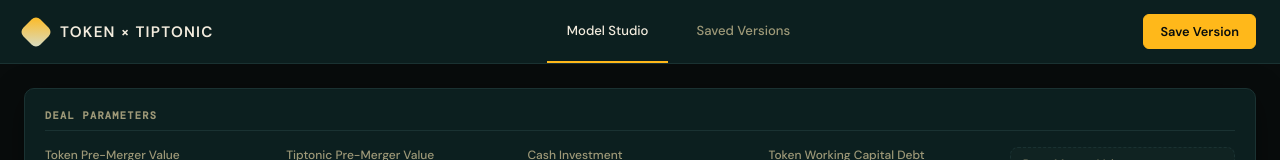
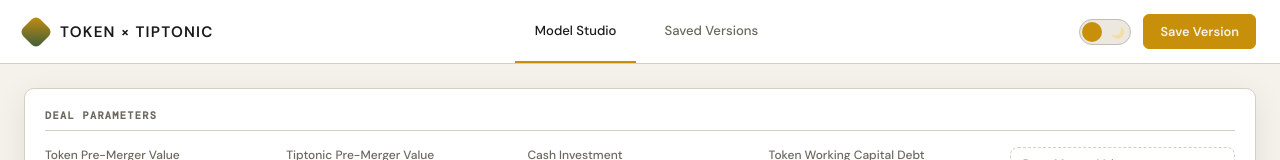
Before and after one commit to Flaniganimal/token-tiptonic-cap-table-tracker, a website: page index.html in a window 1280 px wide. Shown: the top 160 px of the page. Drawn offline with nearby package versions, Linux system fonts and the light colour scheme; no server answers; a web font is replaced by a local one.

Commit message:
Added theme toggle supporting default light mode and dark mode

```diff
--- a/app.js
+++ b/app.js
@@ -771,3 +771,24 @@ async function renderVersions() {
 
 // Run Initialisation on Page Load
 document.addEventListener('DOMContentLoaded', init);
+
+// Toggle Light / Dark Mode
+function toggleTheme() {
+  const html = document.documentElement;
+  const current = html.getAttribute('data-theme');
+  let next = 'light';
+
+  if (current === 'dark') {
+    html.removeAttribute('data-theme');
+    next = 'light';
+    showToast("Switched to Light Mode");
+  } else {
+    html.setAttribute('data-theme', 'dark');
+    next = 'dark';
+    showToast("Switched to Dark Mode");
+  }
+
+  try {
+    localStorage.setItem('token_tiptonic_theme', next);
+  } catch(e) {}
+}
--- a/index.css
+++ b/index.css
@@ -1,6 +1,33 @@
 @import url('https://fonts.googleapis.com/css2?family=DM+Mono:wght@300;400;500&family=DM+Sans:wght@300;400;500;600;700&display=swap');
 
 :root {
+  /* Default: Light Mode */
+  --bg: #f5f1eb;
+  --surface: #ffffff;
+  --surface2: #ede8df;
+  --border: #d4cfc5;
+  --border2: #c2bdb3;
+  --text: #1a1a18;
+  --muted: #6b685e;
+  --accent: #c8900a;
+  --accent-hover: #b07c08;
+  --accent2: #3a5a40;
+  --red: #c0392b;
+  --red-bg: rgba(192, 57, 43, 0.1);
+  --green: #27774a;
+  --green-bg: rgba(39, 119, 74, 0.15);
+  --orange: #c96f1a;
+  --hbg: #ede8df;
+  --htxt: #6b685e;
+  --card-shadow: 0 8px 32px 0 rgba(0, 0, 0, 0.08);
+  --backdrop-blur: 8px;
+  --modal-bg: rgba(255, 255, 255, 0.95);
+  --toast-bg: rgba(255, 255, 255, 0.95);
+  --toast-shadow: 0 8px 24px rgba(0, 0, 0, 0.15);
+}
+
+[data-theme="dark"] {
+  /* Dark Mode */
   --bg: #080c0c;
   --surface: #0c1f1f;
   --surface2: #112828;
@@ -20,6 +47,9 @@
   --htxt: #9e9978;
   --card-shadow: 0 8px 32px 0 rgba(0, 0, 0, 0.37);
   --backdrop-blur: 8px;
+  --modal-bg: rgba(12, 31, 31, 0.9);
+  --toast-bg: rgba(12, 31, 31, 0.95);
+  --toast-shadow: 0 8px 24px rgba(0, 0, 0, 0.5);
 }
 
 * {
@@ -528,9 +558,9 @@ header {
 }
 
 .modal-card {
-  background: rgba(12, 31, 31, 0.9);
-  border: 1px solid rgba(214, 222, 204, 0.1);
-  box-shadow: 0 24px 60px rgba(0, 0, 0, 0.6);
+  background: var(--modal-bg);
+  border: 1px solid var(--border);
+  box-shadow: var(--card-shadow);
   border-radius: 12px;
   width: 440px;
   max-width: 90%;
@@ -729,10 +759,10 @@ header {
 }
 
 .toast {
-  background: rgba(12, 31, 31, 0.95);
+  background: var(--toast-bg);
   border: 1px solid var(--border2);
   border-left: 4px solid var(--accent);
-  box-shadow: 0 8px 24px rgba(0,0,0,0.5);
+  box-shadow: var(--toast-shadow);
   border-radius: 6px;
   padding: 12px 18px;
   color: var(--text);
@@ -761,3 +791,34 @@ header {
     opacity: 1;
   }
 }
+
+/* ── Theme Toggle Switch ──────────────────────────── */
+.theme-toggle {
+  position: relative;
+  width: 52px; height: 26px;
+  background: var(--surface2); border: 1px solid var(--border2);
+  border-radius: 13px; cursor: pointer;
+  transition: background .25s, border-color .25s;
+  flex-shrink: 0;
+}
+.theme-toggle:hover { border-color: var(--accent2); }
+.theme-toggle-knob {
+  position: absolute; top: 2px; left: 2px;
+  width: 20px; height: 20px; border-radius: 50%;
+  background: var(--accent); display: flex;
+  align-items: center; justify-content: center;
+  transition: transform .25s cubic-bezier(.4,.0,.2,1), background .25s;
+  font-size: 11px; line-height: 1;
+}
+[data-theme="dark"] .theme-toggle-knob {
+  transform: translateX(26px);
+}
+.theme-toggle-track {
+  display: flex; align-items: center; justify-content: space-between;
+  padding: 0 6px; height: 100%; font-size: 11px;
+  pointer-events: none;
+}
+.theme-toggle-track .moon { opacity: .35; transition: opacity .2s; }
+.theme-toggle-track .sun { opacity: 1; transition: opacity .2s; }
+[data-theme="dark"] .theme-toggle-track .moon { opacity: 1; }
+[data-theme="dark"] .theme-toggle-track .sun { opacity: .35; }
--- a/index.html
+++ b/index.html
@@ -5,6 +5,17 @@
   <meta name="viewport" content="width=device-width, initial-scale=1.0">
   <title>Token × Tiptonic — Cap Table & Deal Tracker</title>
   <link rel="stylesheet" href="index.css">
+  <script>
+    /* Prevent flash: apply saved theme before paint */
+    (function() {
+      var t = localStorage.getItem('token_tiptonic_theme');
+      if (t === 'dark') {
+        document.documentElement.setAttribute('data-theme', 'dark');
+      } else {
+        document.documentElement.removeAttribute('data-theme');
+      }
+    })();
+  </script>
 </head>
 <body>
 
@@ -21,6 +32,13 @@
     </nav>
 
     <div class="header-actions">
+      <div class="theme-toggle" id="themeToggle" onclick="toggleTheme()" title="Toggle light/dark mode">
+        <div class="theme-toggle-track">
+          <span class="sun">☀️</span>
+          <span class="moon">🌙</span>
+        </div>
+        <div class="theme-toggle-knob"></div>
+      </div>
       <button class="btn btn-primary" id="btn-save-version-header">Save Version</button>
     </div>
   </header>
@@ -261,6 +279,7 @@
     window.restoreVersion = restoreVersion;
     window.deleteVersion = deleteVersion;
     window.switchTab = switchTab;
+    window.toggleTheme = toggleTheme;
   </script>
 </body>
 </html>
```
